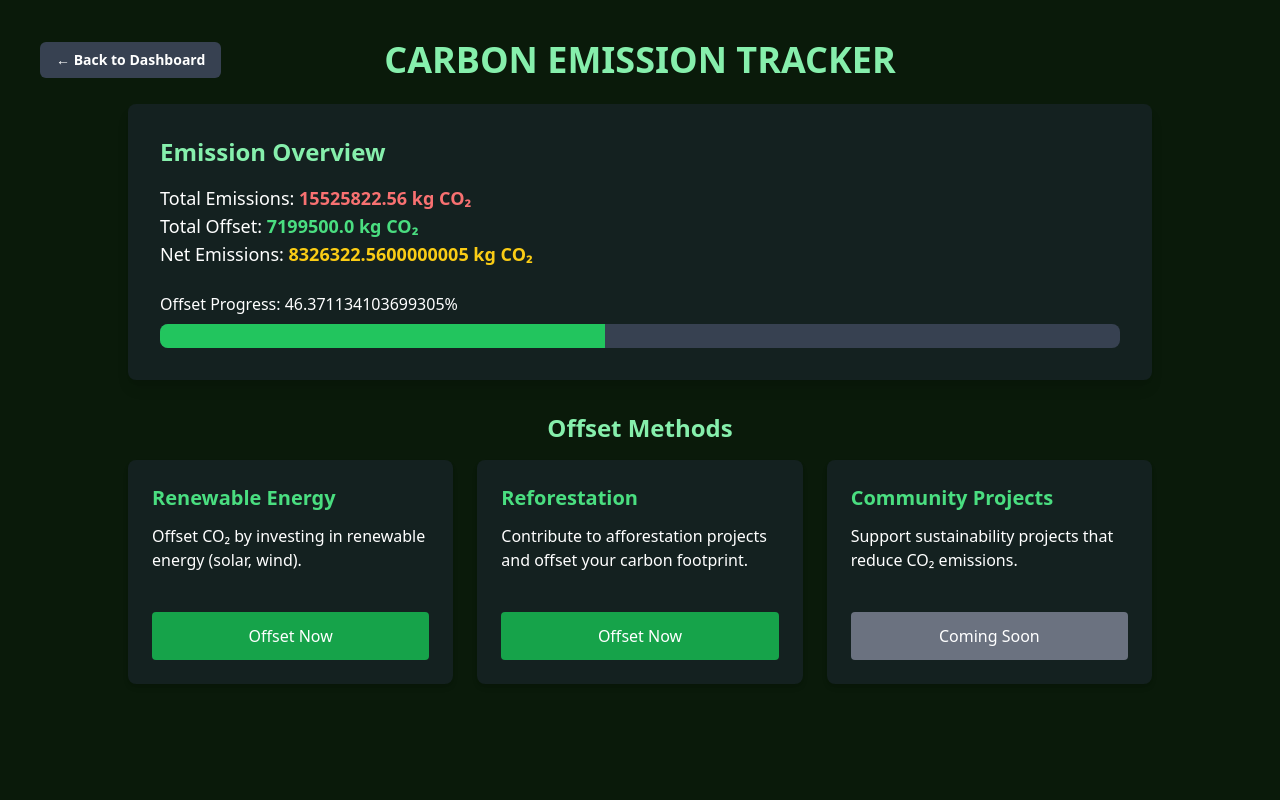
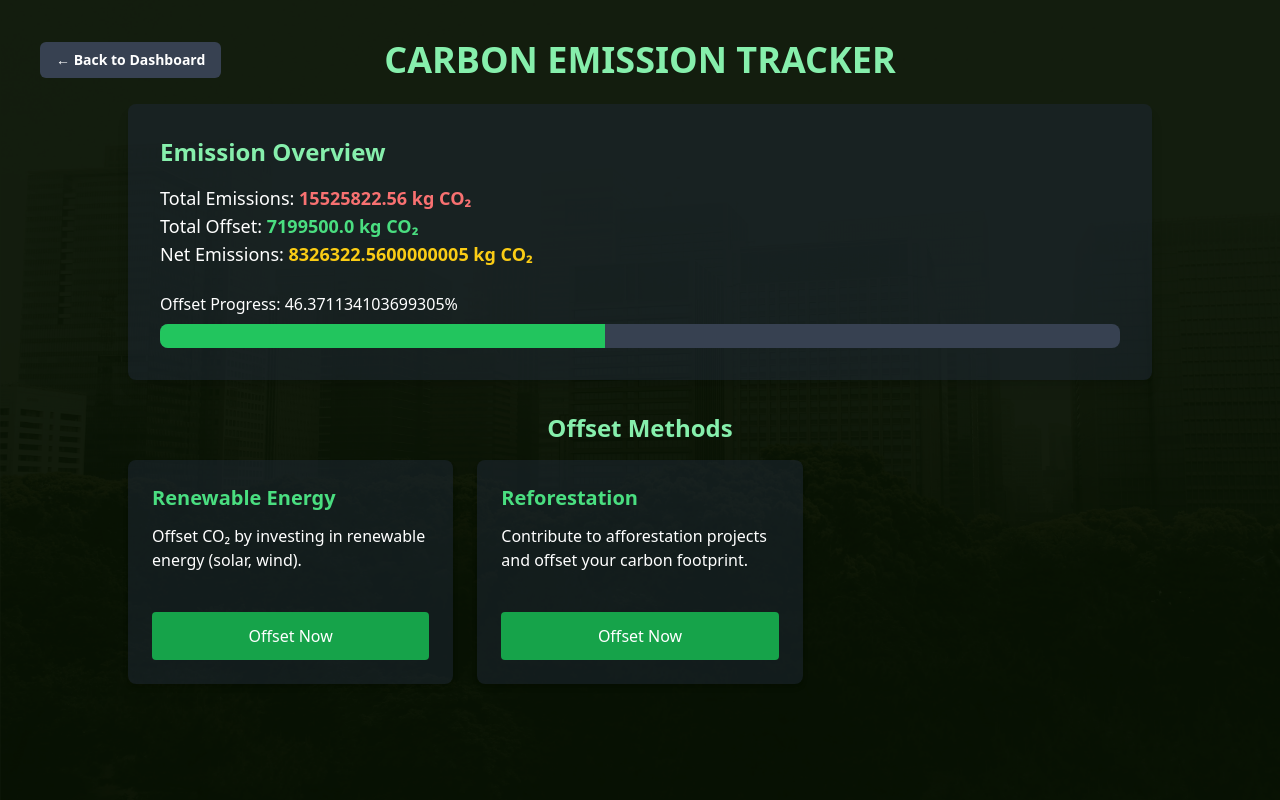
Before and after one commit to neharamiah/evera, a Flask app: page /offset-emissions in a window 1280 px wide. Run offline with Flask 3, Linux system fonts and the light colour scheme; a user stored in the database is signed in; some libraries are stand-ins or nearby versions.

Commit message:
refined style

```diff
--- a/templates/badges.html
+++ b/templates/badges.html
@@ -6,7 +6,7 @@
     <title>Badges</title>
     <script src="https://cdn.tailwindcss.com"></script>
 </head>
-<body class="bg-[#0a1a0a] text-white flex flex-col items-center p-10 min-h-screen">
+<body class="bg-[url('/static/bg2.png')] bg-cover bg-center min-h-screen text-white flex flex-col items-center p-10 min-h-screen">
     <div class="w-full max-w-5xl align-items-center mb-6">
         <a href="{{ url_for('dashboard') }}" class="bg-gray-700 text-white font-bold px-4 py-2 rounded-md hover:bg-gray-900 transition text-sm absolute left-0 ml-10">
             ← Back to Dashboard
--- a/templates/certifications.html
+++ b/templates/certifications.html
@@ -4,7 +4,7 @@
     <title>Certifications</title>
     <script src="https://cdn.tailwindcss.com"></script>
 </head>
-<body class="bg-[#0a1a0a] text-white flex flex-col items-center p-10 min-h-screen">
+<body class="bg-[url('/static/bg2.png')] bg-cover bg-center min-h-screen text-white flex flex-col items-center p-10 min-h-screen">
 
     <div class="w-full max-w-5xl flex items-center mb-6">
         <a href="{{ url_for('dashboard') }}" class="bg-gray-700 text-white font-bold px-4 py-2 rounded-md hover:bg-gray-900 transition text-sm absolute left-0 ml-10">
--- a/templates/dashboard.html
+++ b/templates/dashboard.html
@@ -6,7 +6,7 @@
     <script src="https://cdn.tailwindcss.com"></script>
 </head>
 
-<body class="min-h-screen bg-[#0a1a0a] text-white flex flex-col items-center justify-center px-6 py-12">
+<body class="min-h-screen bg-[url('/static/bg2.png')] bg-cover bg-center min-h-screen text-white flex flex-col items-center justify-center px-6 py-12">
 
     <!-- Welcome Section -->
     <div class="text-center mb-12">
--- a/templates/emissions.html
+++ b/templates/emissions.html
@@ -5,7 +5,7 @@
     <title>Carbon Emission Tracker</title>
     <script src="https://cdn.tailwindcss.com"></script>
 </head>
-<body class="bg-[#0a1a0a] text-white flex flex-col items-center p-10 min-h-screen">
+<body class="bg-[url('/static/bg2.png')] bg-cover bg-center min-h-screen text-white flex flex-col items-center p-10 min-h-screen">
 
     <!-- Title and Back Button -->
     <div class="w-full max-w-5xl flex items-center mb-6">
--- a/templates/greenscore.html
+++ b/templates/greenscore.html
@@ -4,7 +4,7 @@
     <title>greenscore</title>
     <script src="https://cdn.tailwindcss.com"></script>
 </head>
-<body class="bg-[#0a1a0a] text-white flex flex-col items-center p-10 min-h-screen">
+<body class="bg-[url('/static/bg2.png')] bg-cover bg-center min-h-screen text-white flex flex-col items-center p-10 min-h-screen">
 
     <!-- Title and Back Button -->
     <div class="w-full max-w-5xl flex items-center mb-6">
--- a/templates/offset-emissions.html
+++ b/templates/offset-emissions.html
@@ -7,7 +7,7 @@
     <script src="https://cdn.tailwindcss.com"></script>
 </head>
 
-<body class="bg-[#0a1a0a] text-white flex flex-col items-center p-10 min-h-screen">
+<body class="bg-[url('/static/bg2.png')] bg-cover bg-center min-h-screen text-white flex flex-col items-center p-10 min-h-screen">
 
     <!-- Title and Back Button -->
     <div class="w-full max-w-5xl flex items-center mb-6">
@@ -50,15 +50,6 @@
             <a href="/offset/renewable" class="mt-auto bg-green-600 hover:bg-green-500 text-white py-3 px-5 rounded w-full text-center font-medium">
                 Offset Now
             </a>
-        </div>
-
-        <div class="bg-gray-800 bg-opacity-50 rounded-lg p-6 shadow-md flex flex-col justify-between h-56">
-            <h3 class="text-xl font-semibold text-green-400">Community Projects</h3>
-            <p class="text-md mt-3">Support sustainability projects that reduce CO₂ emissions.</p>
-            <a href="/offset/community" class="mt-auto bg-gray-500 text-white py-3 px-5 rounded w-full text-center font-medium cursor-not-allowed">
-                Coming Soon
-            </a>
-        </div>
     </div>
 
 </body>
--- a/templates/offset_afforestation.html
+++ b/templates/offset_afforestation.html
@@ -8,7 +8,7 @@
     <script src="https://cdn.tailwindcss.com"></script>
 </head>
 
-<body class="bg-[#0a1a0a] text-white flex flex-col items-center p-10 min-h-screen">
+<body class="bg-[url('/static/bg2.png')] bg-cover bg-center min-h-screen text-white flex flex-col items-center p-10 min-h-screen">
 
     <div class="w-full max-w-5xl flex items-center mb-6">
         <a href="{{ url_for('offset_emissions') }}"
--- a/templates/offset_renewable.html
+++ b/templates/offset_renewable.html
@@ -8,7 +8,7 @@
     <script src="https://cdn.tailwindcss.com"></script>
 </head>
 
-<body class="bg-[#0a1a0a] text-white flex flex-col items-center p-10 min-h-screen">
+<body class="bg-[url('/static/bg2.png')] bg-cover bg-center min-h-screen text-white flex flex-col items-center p-10 min-h-screen">
 
     <div class="w-full max-w-5xl flex items-center mb-6">
         <a href="{{ url_for('offset_emissions') }}" class="bg-gray-700 text-white font-bold px-4 py-2 rounded-md hover:bg-gray-900 transition text-sm absolute left-0 ml-10">
--- a/templates/signin.html
+++ b/templates/signin.html
@@ -6,7 +6,7 @@
     <script src="https://cdn.tailwindcss.com"></script>
 </head>
 
-<body class="flex items-center justify-center min-h-screen bg-[#0a1a0a] text-white">
+<body class="flex items-center justify-center min-h-screen bg-[url('/static/bg2.png')] bg-cover bg-center min-h-screen text-white">
 
     <div class="w-full max-w-md p-8 bg-white bg-opacity-10 backdrop-blur-lg rounded-lg shadow-lg">
         <h2 class="text-3xl font-bold text-center mb-6">Sign In</h2>
--- a/templates/signup.html
+++ b/templates/signup.html
@@ -6,7 +6,7 @@
     <script src="https://cdn.tailwindcss.com"></script>
 </head>
 
-<body class="flex items-center justify-center min-h-screen bg-[#0a1a0a] text-white">
+<body class="flex items-center justify-center min-h-screen bg-[url('/static/bg2.png')] bg-cover bg-center min-h-screen text-white">
 
     <div class="w-full max-w-md p-8 bg-white bg-opacity-10 backdrop-blur-lg rounded-lg shadow-lg">
         <h2 class="text-3xl font-bold text-center mb-6">Create Your Account</h2>
```
Also changed, not shown: templates/index.html (+5 -6 lines), instance/users.db, static/bg2.png (added).
